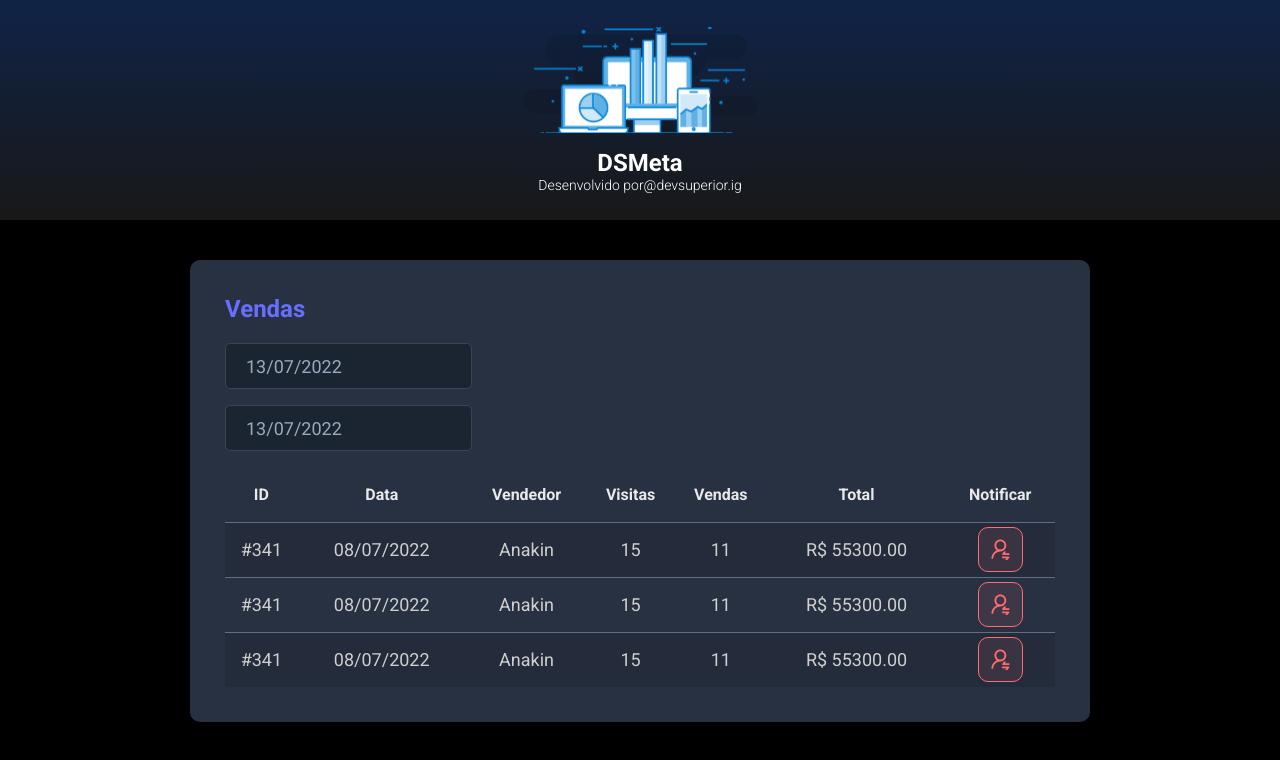
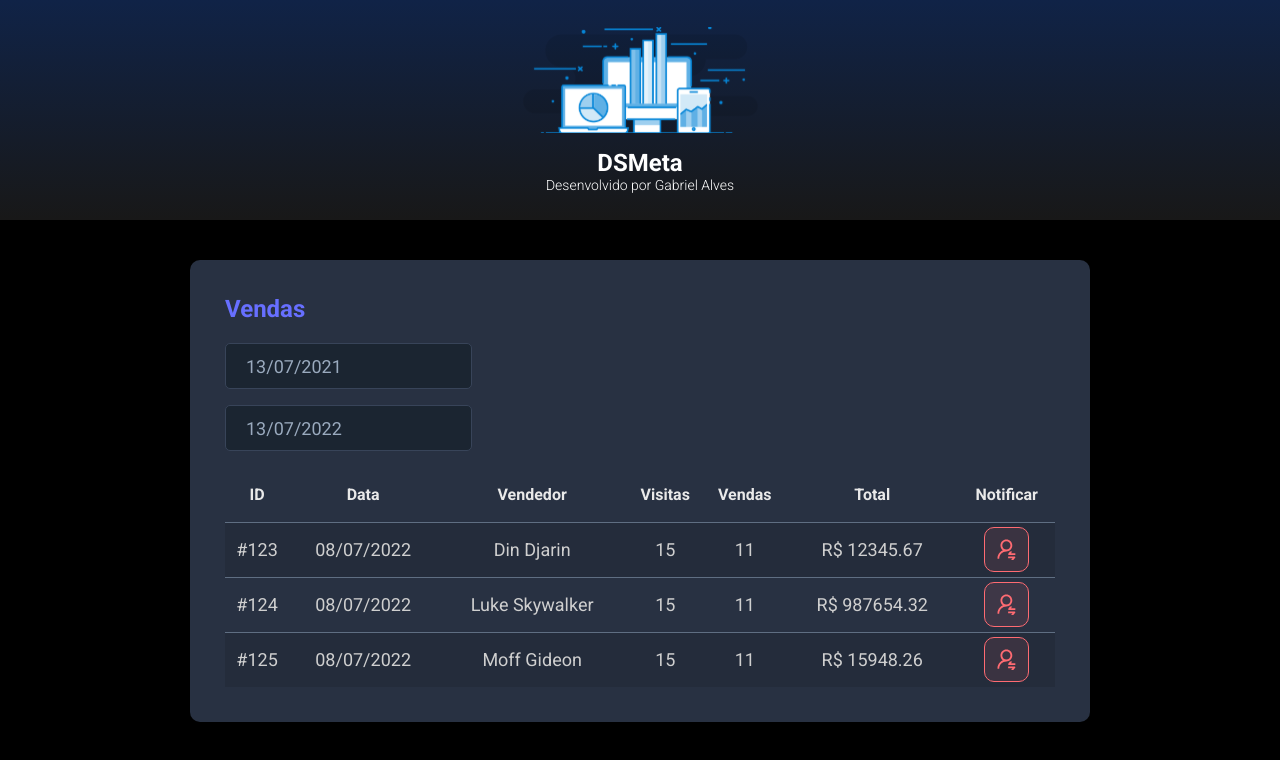
Before and after one commit to GabrielDragone/dsmeta, a React (Create React App) app in the folder frontend/: page / in a window 1280 px wide. Shown: the top 760 px of the page. Built offline with nearby package versions, Linux system fonts and the light colour scheme.

Commit message:
Utilizando Reack Hook useState que são recursos do React que estão atrelados ao ciclo de vida do componente. O useState guarda o estado do componente, para que caso alteremos o valor dele, o mesmo seja alterado no visual

```diff
--- a/frontend/src/components/Header/index.tsx
+++ b/frontend/src/components/Header/index.tsx
@@ -1,6 +1,6 @@
-import logo from '../../assets/img/logo.svg'
+import logo from '../../assets/img/logo.svg';
 
-import './style.css'
+import './style.css';
 
 function Header() {
     return (
@@ -10,7 +10,7 @@ function Header() {
                 <h1>DSMeta</h1>
                 <p>
                     Desenvolvido por
-                    <a href="https://www.instagram.com/devsuperior.ig">@devsuperior.ig</a>
+                    <a href="https://www.linkedin.com/in/gabriel-alves-gon%C3%A7alves-0000b996/"> Gabriel Alves</a>
                 </p>
             </div>
         </header>
--- a/frontend/src/components/NotificationButton/index.tsx
+++ b/frontend/src/components/NotificationButton/index.tsx
@@ -1,9 +1,9 @@
 // Importa o icone e armazena dentro de icon, para posteriormente inserimos dentro de img src dentro de chaves {icon}:
 // Pasta anterior é ../:
-import icon from '../../assets/img/notification-icon.svg'
+import icon from '../../assets/img/notification-icon.svg';
 
 // ./ Pq está na mesma pasta do componente:
-import './styles.css'
+import './styles.css';
 
 // No React não utilizaremos a class (pq é do js) e sim className:
 function NotificationButton() {
--- a/frontend/src/components/SalesCard/index.tsx
+++ b/frontend/src/components/SalesCard/index.tsx
@@ -1,25 +1,36 @@
+import { useState } from "react";
 import DatePicker from "react-datepicker";
+import NotificationButton from '../NotificationButton';
+
 import "react-datepicker/dist/react-datepicker.css";
-import NotificationButton from '../NotificationButton';
-import './styles.css'
+import './styles.css';
 
 function SalesCard() {
+
+    // Função pra pegar a data de 1 ano atrás:
+    const min = new Date(new Date().setDate(new Date().getDate() - 365));
+    const max = new Date(); // Data de hoje.
+
+    // Declaração de dado composto, onde temos o dado (minDate) e a função que muda o dado (setMinDate) que usaremos para alterar o dado:
+    const [minDate, setMinDate] = useState(min);
+    const [maxDate, setMaxDate] = useState(max);
+
     return (
         <div className="dsmeta-card">
             <h2 className="dsmeta-sales-title">Vendas</h2>
             <div>
                 <div className="dsmeta-form-control-container">
                     <DatePicker
-                        selected={new Date()}
-                        onChange={(date: Date) => { }}
+                        selected={minDate}
+                        onChange={(novaData: Date) => setMinDate(novaData)} // Ao selecionar a novaData no DatePicker, ela irá atualizar o componente
                         className="dsmeta-form-control"
                         dateFormat="dd/MM/yyyy"
                     />
                 </div>
                 <div className="dsmeta-form-control-container">
                     <DatePicker
-                        selected={new Date()}
-                        onChange={(date: Date) => { }}
+                        selected={maxDate}
+                        onChange={(novaData: Date) => setMaxDate(novaData)} // Ao selecionar a novaData no DatePicker, ela irá atualizar o componente
                         className="dsmeta-form-control"
                         dateFormat="dd/MM/yyyy"
                     />
@@ -41,12 +52,12 @@ function SalesCard() {
                     </thead>
                     <tbody>
                         <tr>
-                            <td className="show992">#341</td>
+                            <td className="show992">#123</td>
                             <td className="show576">08/07/2022</td>
-                            <td>Anakin</td>
+                            <td>Din Djarin</td>
                             <td className="show992">15</td>
                             <td className="show992">11</td>
-                            <td>R$ 55300.00</td>
+                            <td>R$ 12345.67</td>
                             <td>
                                 <div className="dsmeta-red-btn-container">
                                     <NotificationButton />
@@ -54,12 +65,12 @@ function SalesCard() {
                             </td>
                         </tr>
                         <tr>
-                            <td className="show992">#341</td>
+                            <td className="show992">#124</td>
                             <td className="show576">08/07/2022</td>
-                            <td>Anakin</td>
+                            <td>Luke Skywalker</td>
                             <td className="show992">15</td>
                             <td className="show992">11</td>
-                            <td>R$ 55300.00</td>
+                            <td>R$ 987654.32</td>
                             <td>
                                 <div className="dsmeta-red-btn-container">
                                     <NotificationButton />
@@ -67,12 +78,12 @@ function SalesCard() {
                             </td>
                         </tr>
                         <tr>
-                            <td className="show992">#341</td>
+                            <td className="show992">#125</td>
                             <td className="show576">08/07/2022</td>
-                            <td>Anakin</td>
+                            <td>Moff Gideon</td>
                             <td className="show992">15</td>
                             <td className="show992">11</td>
-                            <td>R$ 55300.00</td>
+                            <td>R$ 15948.26</td>
                             <td>
                                 <div className="dsmeta-red-btn-container">
                                     <NotificationButton />
```
